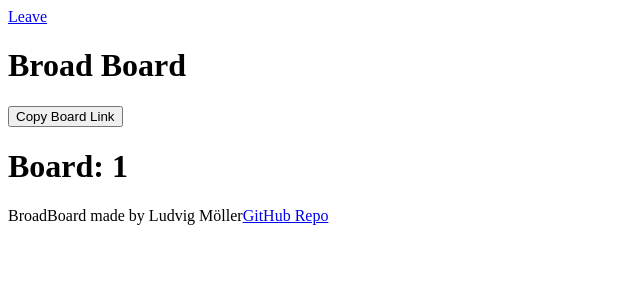
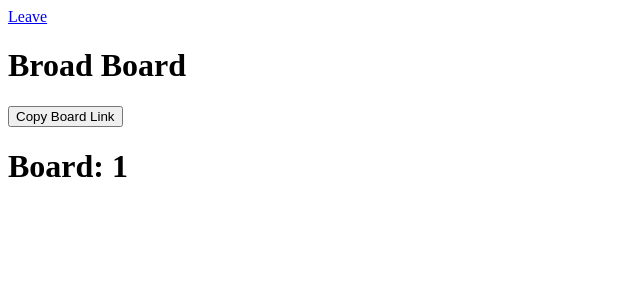
Before and after one commit to ludvig-moller/broad-board, a React (Vite) app in the folder frontend/: page /1 in a window 1280 px wide. Shown: the top 300 px of the page, without its empty margins (0-640 px from the left). Built offline with nearby package versions, Linux system fonts and the light colour scheme.

Commit message:
Add footer to landing page

```diff
--- a/frontend/src/components/Layout.tsx
+++ b/frontend/src/components/Layout.tsx
@@ -1,6 +1,5 @@
 import { Outlet } from "react-router-dom";
 import Header from "./Header";
-import Footer from "./Footer";
 
 function Layout() {
     return (
@@ -9,7 +8,6 @@ function Layout() {
             <main>
                 <Outlet />
             </main>
-            <Footer />
         </>
     );
 }
--- a/frontend/src/pages/LandingPage.tsx
+++ b/frontend/src/pages/LandingPage.tsx
@@ -1,3 +1,4 @@
+import Footer from "../components/Footer";
 
 function LandingPage() {
     return (
@@ -6,6 +7,7 @@ function LandingPage() {
             <p>
                 Lorem ipsum dolor sit amet, consectetur adipisicing elit. Tempore quibusdam, ea dolorem nam fugit dignissimos sed error dolores unde officia placeat illum provident, voluptatum quos accusantium aliquid nisi recusandae praesentium.
             </p>
+            <Footer />
         </>
     );
 }
```
